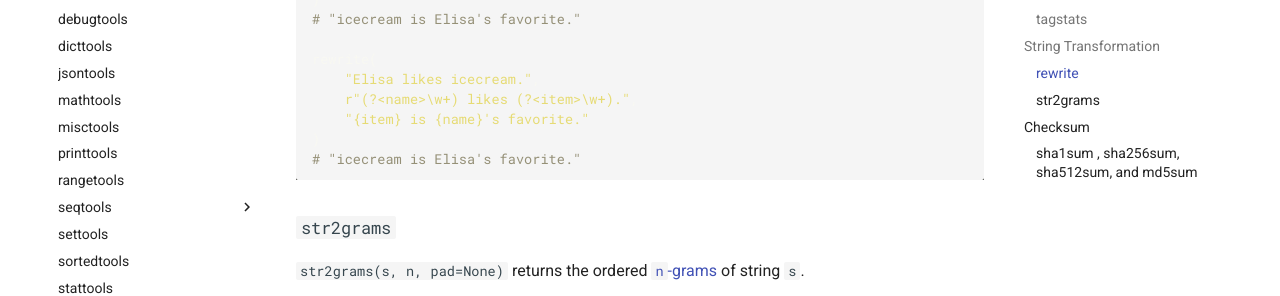
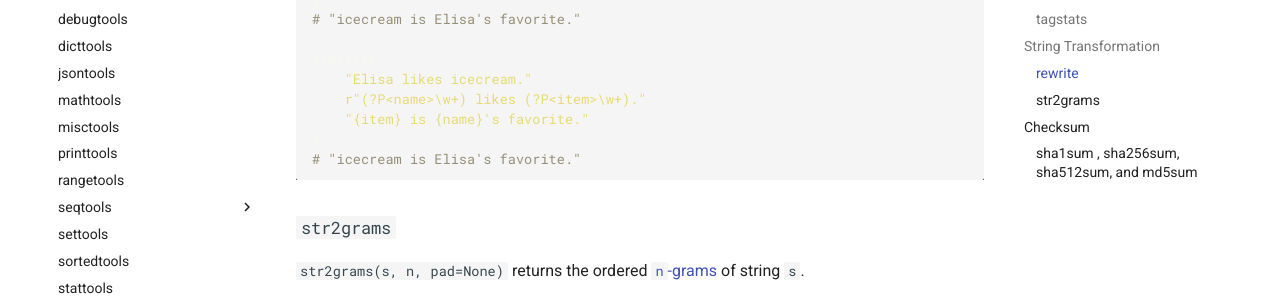
Before and after one commit to chuanconggao/extratools, an MkDocs documentation site: the page built from docs/functions/strtools.md, in a window 1280 px wide and 900 px high, scrolled down 1749 px. Shown: the part 170-466 px from the top of the window. Built offline with MkDocs 1.6.1 and Material for MkDocs 9.7.7, drawn with Linux system fonts in a browser that asks for light colours; comment, search, counter and statistics services are not loaded; old or Windows-style settings are respelled for this version of MkDocs.

Commit message:
Tweak docs

```diff
--- a/docs/functions/strtools.md
+++ b/docs/functions/strtools.md
@@ -73,7 +73,7 @@ rewrite(
 
 rewrite(
     "Elisa likes icecream.",
-    r"(?<name>\w+) likes (?<item>\w+).",
+    r"(?P<name>\w+) likes (?P<item>\w+).",
     "{item} is {name}'s favorite."
 )
 # "icecream is Elisa's favorite."
```
